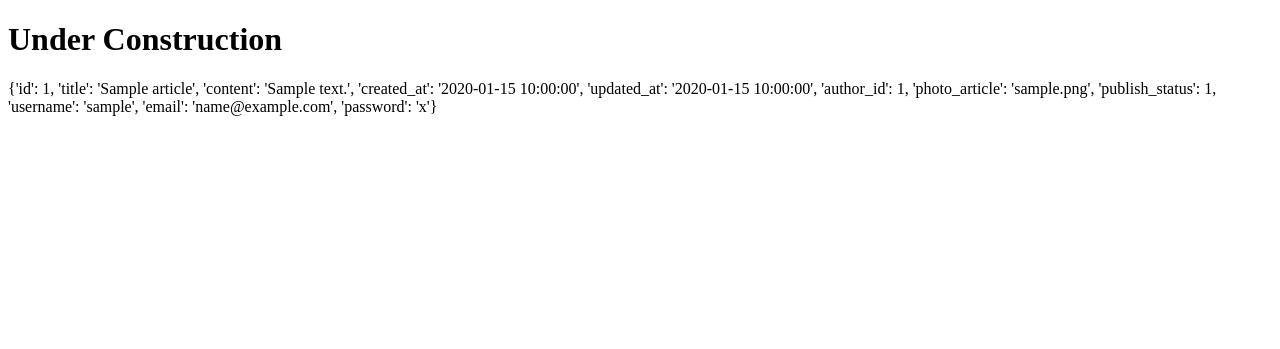
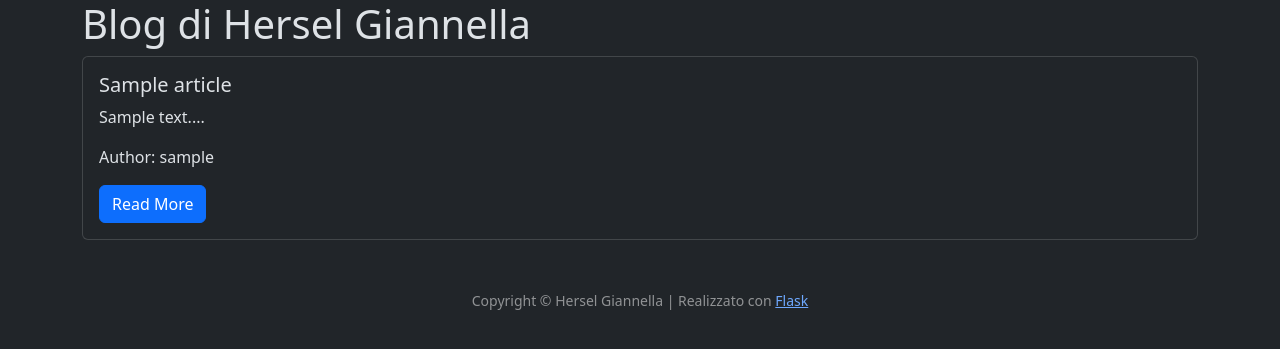
Before and after one commit to BluLupo/hersel.it, a Flask app: page /blog in a window 1280 px wide. Shown: the top 349 px of the page. Run offline with Flask 3, Linux system fonts and the light colour scheme; tables that the repository leaves empty hold one stand-in row (values such as "Sample post"); some libraries are stand-ins or nearby versions.

Commit message:
add logic blog

```diff
--- a/routes/blog.py
+++ b/routes/blog.py
@@ -3,22 +3,27 @@
 
 # Copyright Hersel Giannella
 
-from flask import Blueprint, render_template
+from flask import Blueprint, render_template, request
+from flask_paginate import Pagination, get_page_args
 from database.methods.articles import get_articles_and_authors_raw, get_article_by_id
-#from flask_paginate import Pagination, get_page_args
+from utilities.aboutclass import BluLupo
 
 route_blog = Blueprint('route_blog', __name__)
 
 @route_blog.route('/blog', methods=['GET', 'POST'])
 def blog():
     # Chiamata alla funzione
+    me = BluLupo()
     articles_and_authors = get_articles_and_authors_raw()
-    get_article = get_article_by_id(1)
-    print(get_article)
-    print(articles_and_authors)
 
-    # Cicla e stampa ogni articolo
-    for article in articles_and_authors:
-        print(article['title'])
-    #print(b)
-    return render_template('blog.html',articles=articles_and_authors)
+    # Paginazione
+    page, per_page, offset = get_page_args(page_parameter='page', per_page_parameter='per_page')
+    per_page = 3  # Numero di articoli per pagina
+    total = len(articles_and_authors)
+    # Calcola l'offset per recuperare gli articoli corretti
+    offset = (page - 1) * per_page
+    pagination = Pagination(page=page, per_page=per_page, total=total, css_framework='bootstrap4')
+    # Estrai gli articoli per la pagina corrente
+    articles_for_page = articles_and_authors[offset: offset + per_page]
+
+    return render_template('blog.html', articles=articles_for_page, pagination=pagination,me=me)
--- a/templates/blog.html
+++ b/templates/blog.html
@@ -1,14 +1,21 @@
-<!DOCTYPE html>
-<html lang="en">
-<head>
-    <meta charset="UTF-8">
-    <title>Blog</title>
-  <h1>Under Construction</h1>
+<!--Header-->
+{% include "header.html" %}
+<div class="container">
+    <h1>Blog di {{me.name}}</h1>
+
     {% for article in articles %}
-           {{article}}
+        <div class="card">
+            <div class="card-body">
+                <h5 class="card-title">{{ article['title'] }}</h5>
+                <p class="card-text">{{ article['content'][:350] }}...</p>
+                <p class="card-author">Author: {{ article['username'] }}</p>
+                <a href="#" class="btn btn-primary">Read More</a>
+            </div>
+        </div>
     {% endfor %}
-</head>
-<body>
-
-</body>
-</html>
+    <br />
+    <!-- Mostra la paginazione -->
+    {{ pagination.links }}
+</div>
+<!--Footer-->
+{% include "footer.html" %}
```
Also changed, not shown: routes/home.py (+1 -15 lines).
